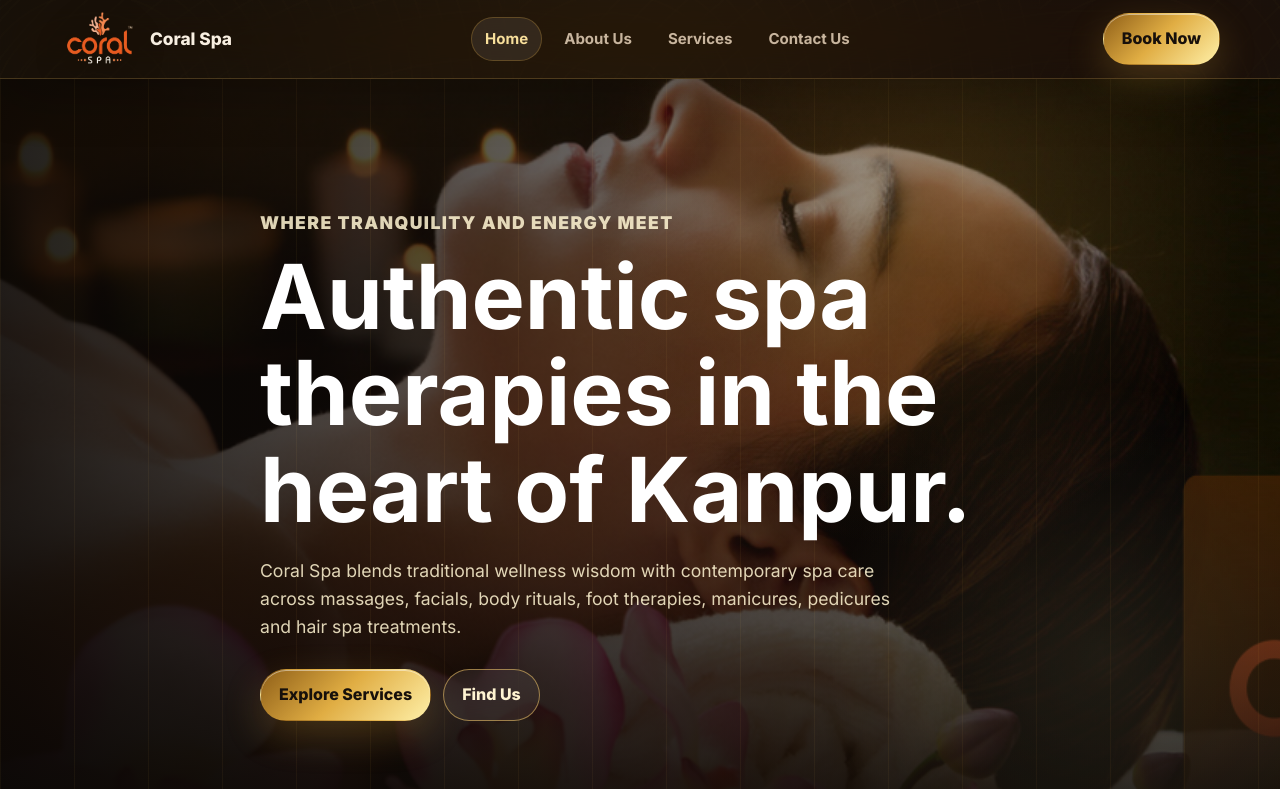
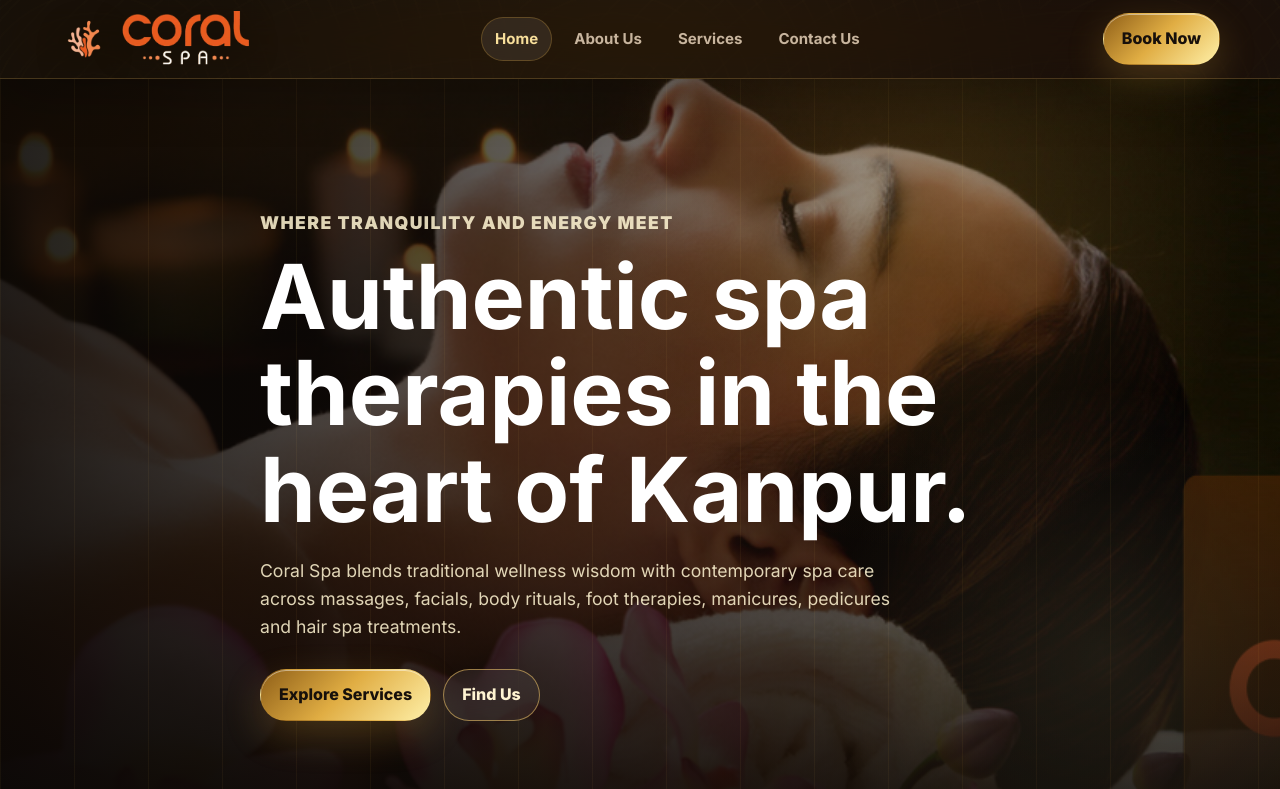
Before and after one commit to pendyal1/coral_spa, a website: page index.html in a window 1280 px wide. Shown: the top 789 px of the page. Drawn offline with Linux system fonts and the light colour scheme.

Commit message:
Split logo into artwork and wordmark

```diff
--- a/assets/css/styles.css
+++ b/assets/css/styles.css
@@ -105,17 +105,20 @@ a {
   letter-spacing: 0;
 }
 
-.brand img {
-  width: 78px;
-  height: 70px;
+.brand-mark {
+  width: 48px;
+  height: 48px;
   border: 0;
   border-radius: 0;
   object-fit: contain;
   filter: drop-shadow(0 8px 18px rgba(0, 0, 0, 0.45));
 }
 
-.brand span {
-  font-size: 1.08rem;
+.brand-wordmark {
+  width: 132px;
+  height: auto;
+  object-fit: contain;
+  filter: drop-shadow(0 7px 16px rgba(0, 0, 0, 0.4));
 }
 
 .site-nav {
@@ -748,7 +751,7 @@ p {
     width: min(100% - 28px, 1160px);
   }
 
-  .brand span {
+  .brand-wordmark {
     display: none;
   }
 
--- a/index.html
+++ b/index.html
@@ -8,14 +8,16 @@
     <link rel="preconnect" href="https://fonts.googleapis.com">
     <link rel="preconnect" href="https://fonts.gstatic.com" crossorigin>
     <link href="https://fonts.googleapis.com/css2?family=Inter:wght@400;600;700;800;900&display=swap" rel="stylesheet">
+    <link rel="icon" type="image/png" href="assets/images/favicon.png">
+    <link rel="apple-touch-icon" href="assets/images/coral-artwork.png">
     <link rel="stylesheet" href="assets/css/styles.css">
   </head>
   <body>
     <header class="site-header">
       <div class="container header-inner">
         <a class="brand" href="index.html">
-          <img src="assets/images/coral-spa-logo-transparent.png" alt="Coral Spa logo">
-          <span>Coral Spa</span>
+          <img class="brand-mark" src="assets/images/coral-artwork.png" alt="">
+          <img class="brand-wordmark" src="assets/images/coral-wordmark.png" alt="Coral Spa">
         </a>
         <button class="nav-toggle" type="button" aria-expanded="false" aria-label="Open navigation">Menu</button>
         <nav class="site-nav" aria-label="Main navigation">
```
Also changed, not shown: about.html (+3 -1 lines), contact.html (+3 -1 lines), services.html (+3 -1 lines), assets/images/coral-artwork.png (added), assets/images/coral-wordmark.png (added), assets/images/favicon.png (added).
